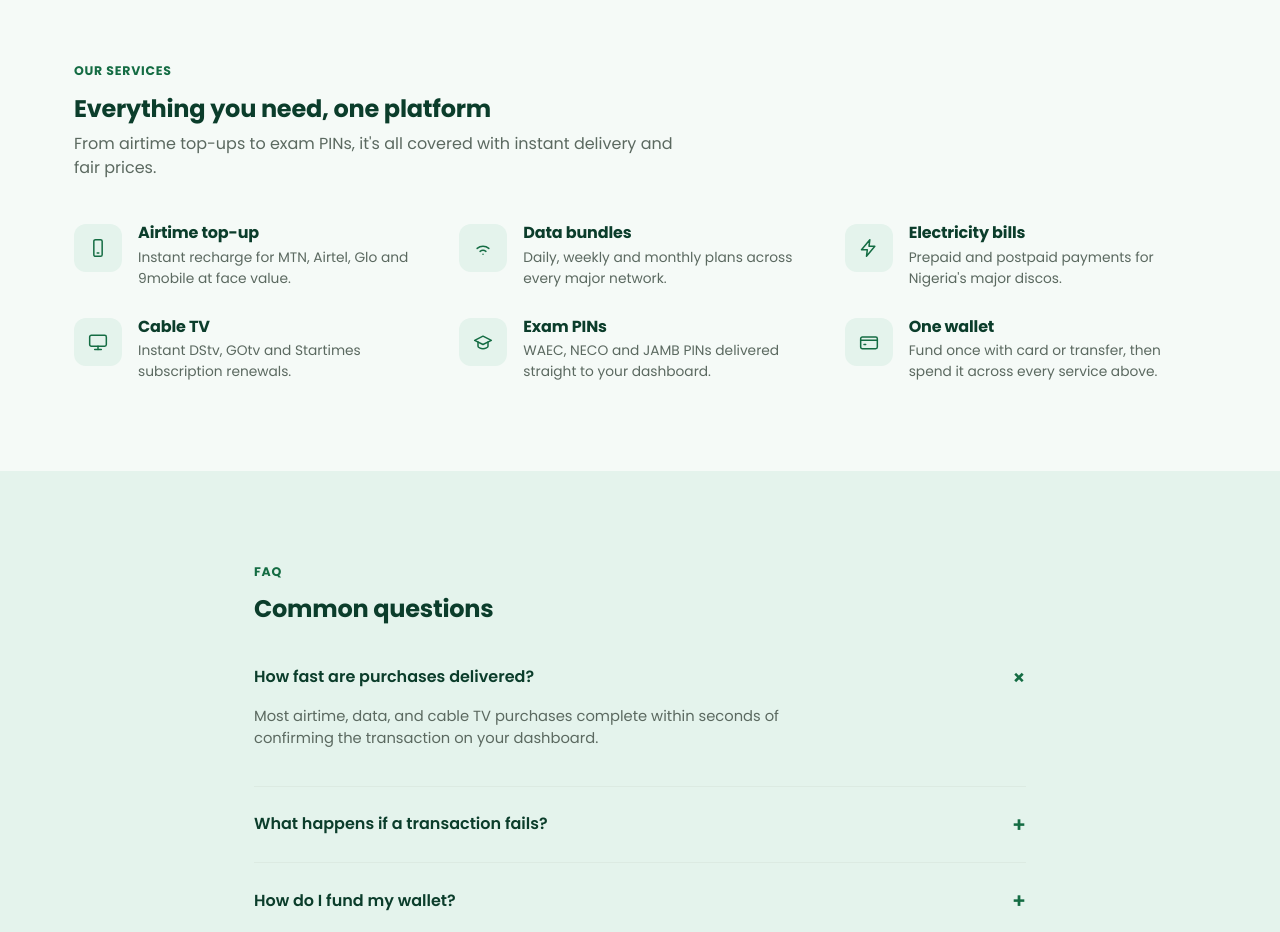
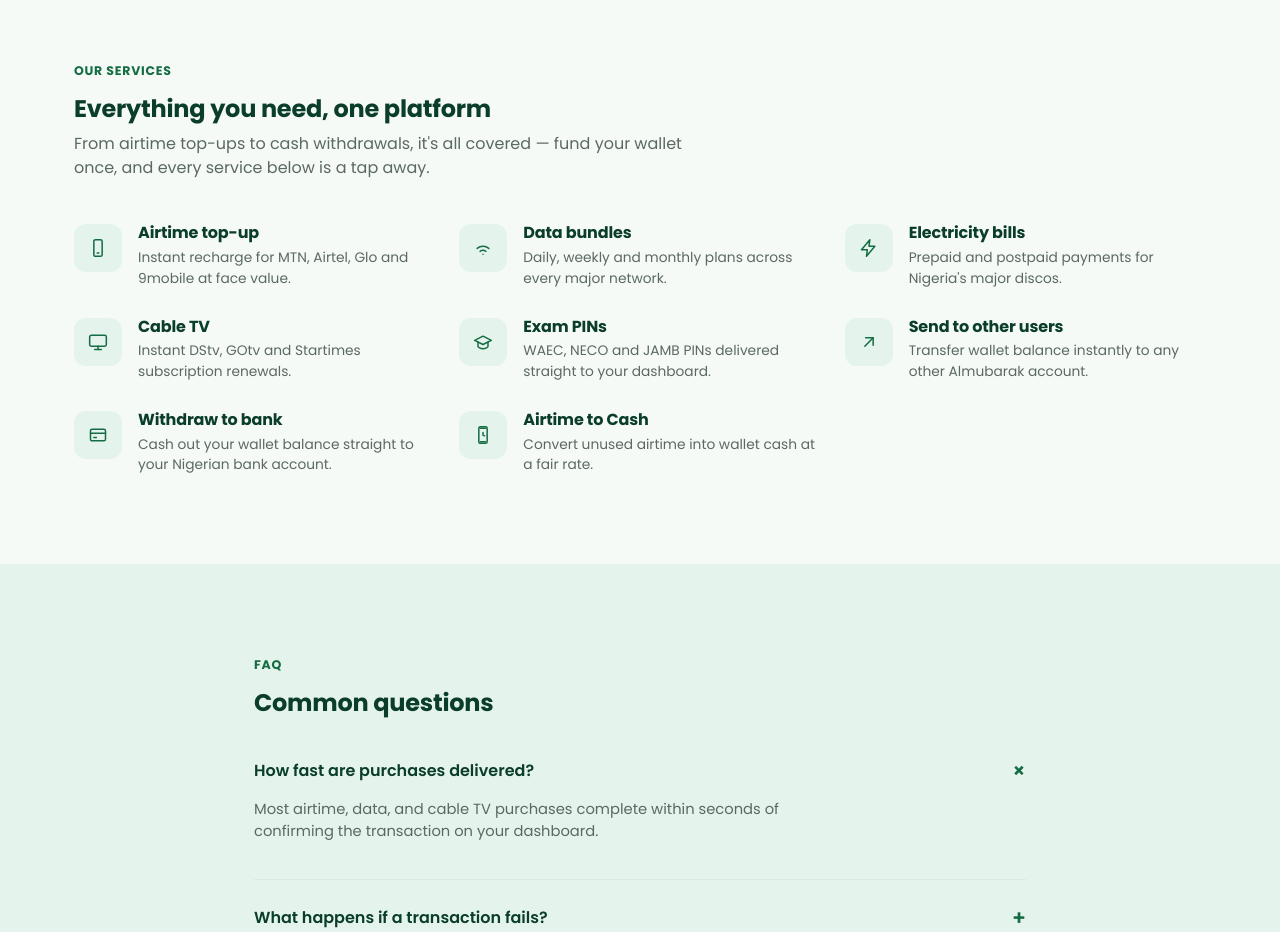
Before and after one commit to somboy015c/almubarak, a plain HTML site: page index.html in a window 1280 px wide. Shown: the part 1860-2792 px from the top of the page. Drawn offline with Linux system fonts and the light colour scheme.

Commit message:
Add files via upload

```diff
--- a/index.html
+++ b/index.html
@@ -156,7 +156,7 @@
     <span class="eyebrow">Our Services</span>
     <div class="section-head">
       <h2>Everything you need, one platform</h2>
-      <p>From airtime top-ups to exam PINs, it's all covered with instant delivery and fair prices.</p>
+      <p>From airtime top-ups to cash withdrawals, it's all covered — fund your wallet once, and every service below is a tap away.</p>
     </div>
     <div class="service-grid">
       <div class="service-card">
@@ -180,8 +180,16 @@
         <div><h3>Exam PINs</h3><p>WAEC, NECO and JAMB PINs delivered straight to your dashboard.</p></div>
       </div>
       <div class="service-card">
-        <div class="icon-chip"><svg class="icon" viewBox="0 0 24 24"><rect x="2" y="6" width="20" height="14" rx="2"/><path d="M2 10h20"/><path d="M6 15h2"/></svg></div>
-        <div><h3>One wallet</h3><p>Fund once with card or transfer, then spend it across every service above.</p></div>
+        <div class="icon-chip"><svg class="icon" viewBox="0 0 24 24"><line x1="17" y1="7" x2="7" y2="17"/><polyline points="8 7 17 7 17 16"/></svg></div>
+        <div><h3>Send to other users</h3><p>Transfer wallet balance instantly to any other Almubarak account.</p></div>
+      </div>
+      <div class="service-card">
+        <div class="icon-chip"><svg class="icon" viewBox="0 0 24 24"><rect x="3" y="5" width="18" height="14" rx="2"/><line x1="3" y1="10" x2="21" y2="10"/><line x1="7" y1="15" x2="10" y2="15"/></svg></div>
+        <div><h3>Withdraw to bank</h3><p>Cash out your wallet balance straight to your Nigerian bank account.</p></div>
+      </div>
+      <div class="service-card">
+        <div class="icon-chip"><svg class="icon" viewBox="0 0 24 24"><rect x="7" y="2" width="10" height="20" rx="2"/><path d="M9 20h6"/><path d="M9 4h6"/><path d="M12 9v3l2 1"/></svg></div>
+        <div><h3>Airtime to Cash</h3><p>Convert unused airtime into wallet cash at a fair rate.</p></div>
       </div>
     </div>
   </div>
```
Also changed, not shown: admin.html (+1 -1 lines), dashboard.html (+14 -3 lines).
